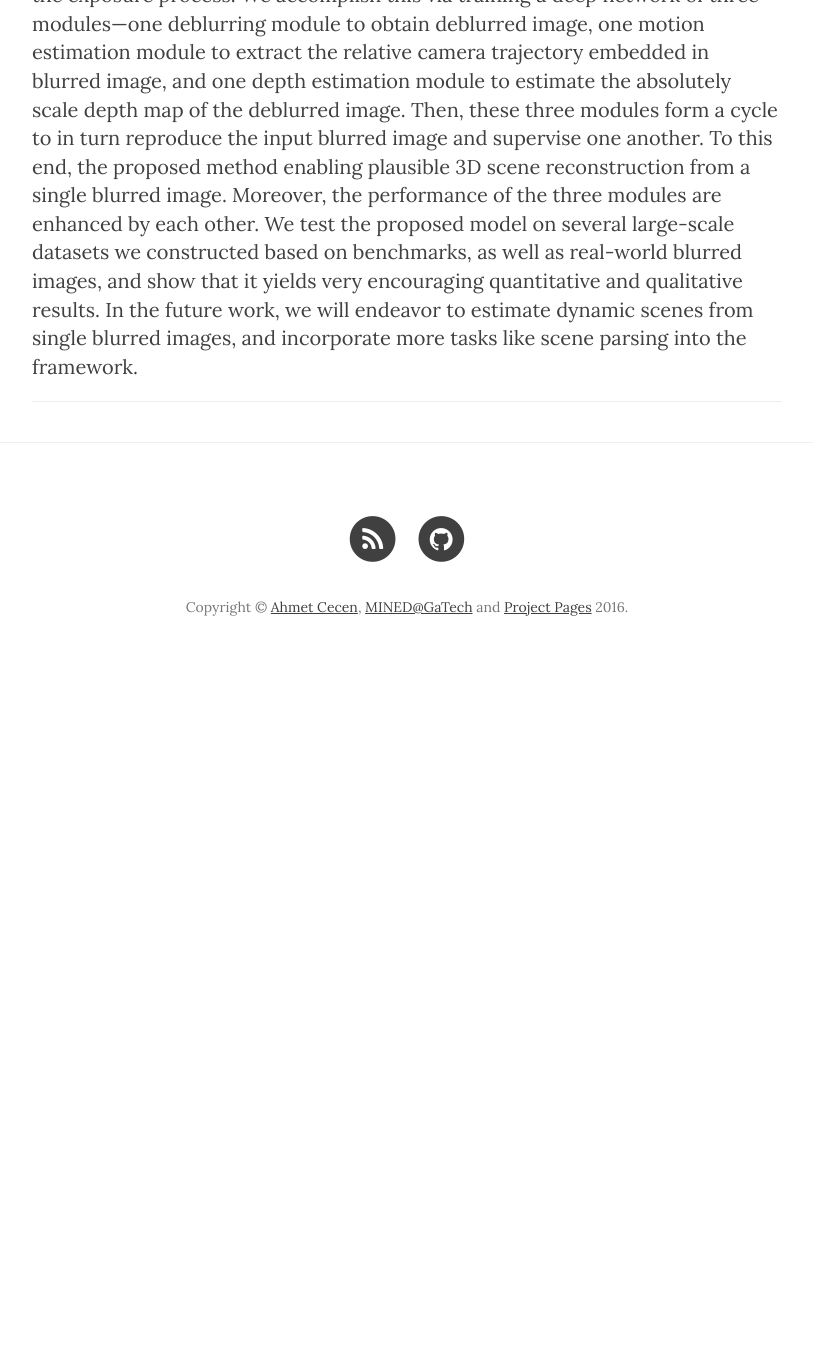
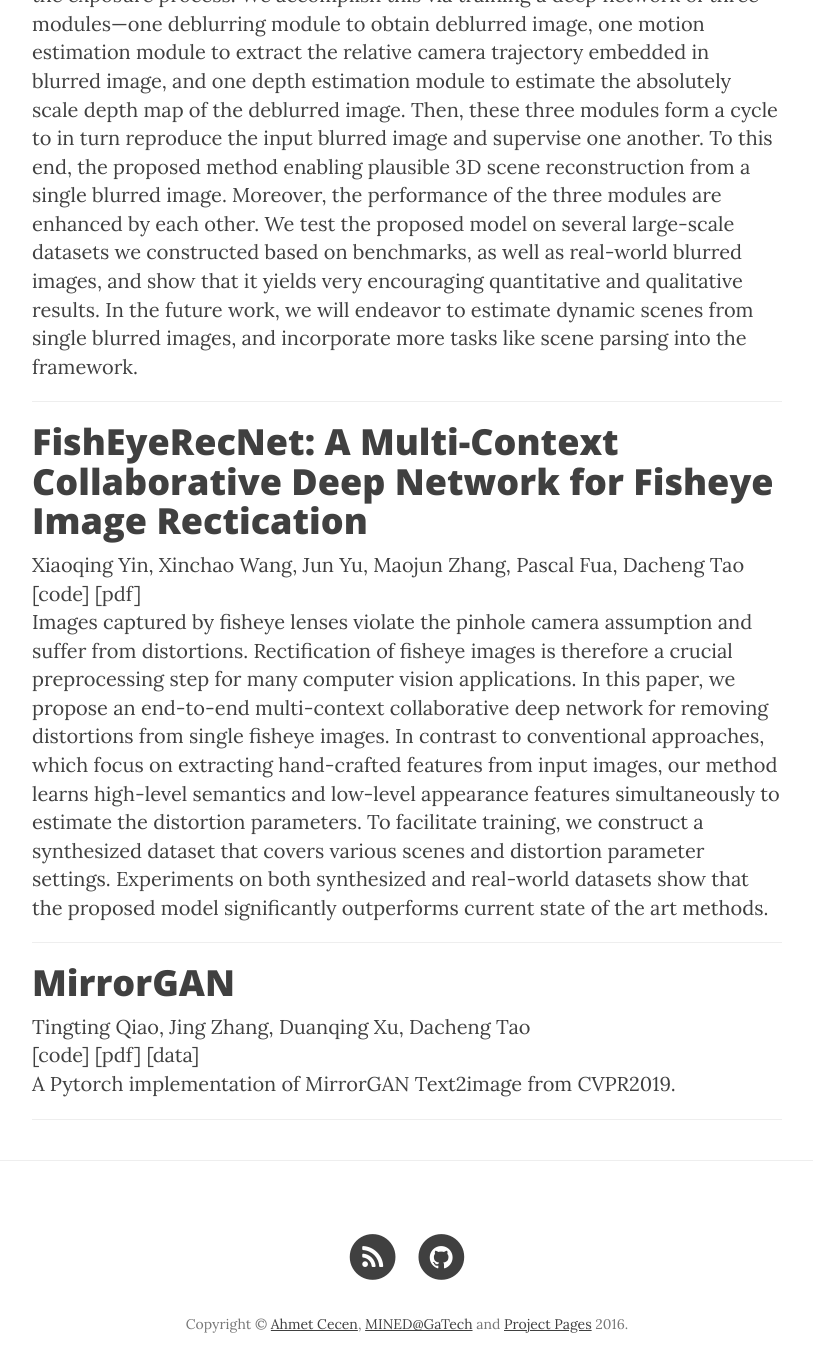
Before and after one commit to ubtechsydneyaicentre/ubtechsydneyaicentre.github.io, a Jekyll site: the page built from index.html, in a window 1280 px wide and 1400 px high, scrolled down 9874 px. Shown: the top 1372 px of the window, without its empty margins (233-1046 px from the left). Built offline with Jekyll 4.4.1, drawn with Linux system fonts in a browser that asks for light colours; nearby versions of some CDN libraries; formulas are drawn with MathJax 3; the list of posts is cut into pages by our own code; before the commit the page ends 10557 px from its top, so only the background shows below that.

Commit message:
19 April 2019

```diff
--- a/_data/projects.yml
+++ b/_data/projects.yml
@@ -180,3 +180,16 @@
   intro: What can we tell from a single motion-blurred image? We show in this paper that a 3D scene can berevealed. Unlike prior methods that focus on producing a deblurred image, we propose to estimate and take advantage of the hidden spatial information of a blurred image to restore the 3D scene collapsed during the exposure process. We accomplish this via training a deep network of three modules—one deblurring module to obtain deblurred image, one motion estimation module to extract the relative camera trajectory embedded in blurred image, and one depth estimation module to estimate the absolutely scale depth map of the deblurred image. Then, these three modules form a cycle to in turn reproduce the input blurred image and supervise one another. To this end, the proposed method enabling plausible 3D scene reconstruction from a single blurred image. Moreover, the performance of the three modules are enhanced by each other. We test the proposed model on several large-scale datasets we constructed based on benchmarks, as well as real-world blurred images, and show that it yields very encouraging quantitative and qualitative results. In the future work, we will endeavor to estimate dynamic scenes from single blurred images, and incorporate more tasks like scene parsing into the framework.
   code: https://github.com/JiayanQ/WfB
   data: https://cs.nyu.edu/~silberman/datasets/nyu_depth_v2.html
+
+- name: FishEyeRecNet&#58; A Multi-Context Collaborative Deep Network for Fisheye Image Rectication
+  authors: Xiaoqing Yin, Xinchao Wang, Jun Yu, Maojun Zhang, Pascal Fua, Dacheng Tao
+  intro: Images captured by fisheye lenses violate the pinhole camera assumption and suffer from distortions. Rectification of fisheye images is therefore a crucial preprocessing step for many computer vision applications. In this paper, we propose an end-to-end multi-context collaborative deep network for removing distortions from single fisheye images. In contrast to conventional approaches, which focus on extracting hand-crafted features from input images, our method learns high-level semantics and low-level appearance features simultaneously to estimate the distortion parameters. To facilitate training, we construct a synthesized dataset that covers various scenes and distortion parameter settings. Experiments on both synthesized and real-world datasets show that the proposed model significantly outperforms current state of the art methods.
+  code: https://github.com/yxqlwl/fisheye_rec_net_1.0
+  pdf: https://link.springer.com/chapter/10.1007/978-3-030-01249-6_29
+
+- name: MirrorGAN
+  authors: Tingting Qiao, Jing Zhang, Duanqing Xu, Dacheng Tao
+  intro: A Pytorch implementation of MirrorGAN Text2image from CVPR2019.
+  code: https://github.com/qiaott/MirrorGAN
+  pdf: https://arxiv.org/abs/1903.05854
+  data: MirrorGAN_data(https://drive.google.com/open?id=1jOXlYq77YqPtPPIrnP-Pt-WNia1G9f6H)
```
